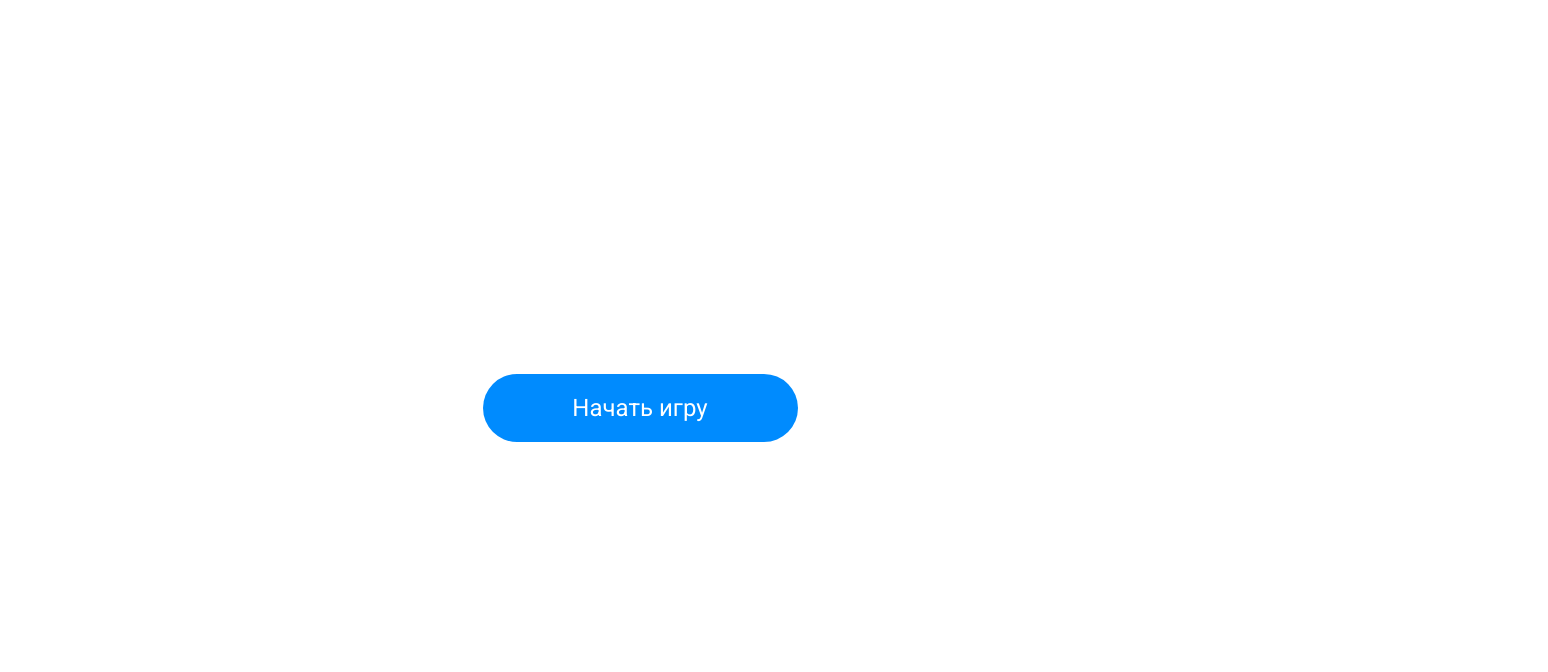
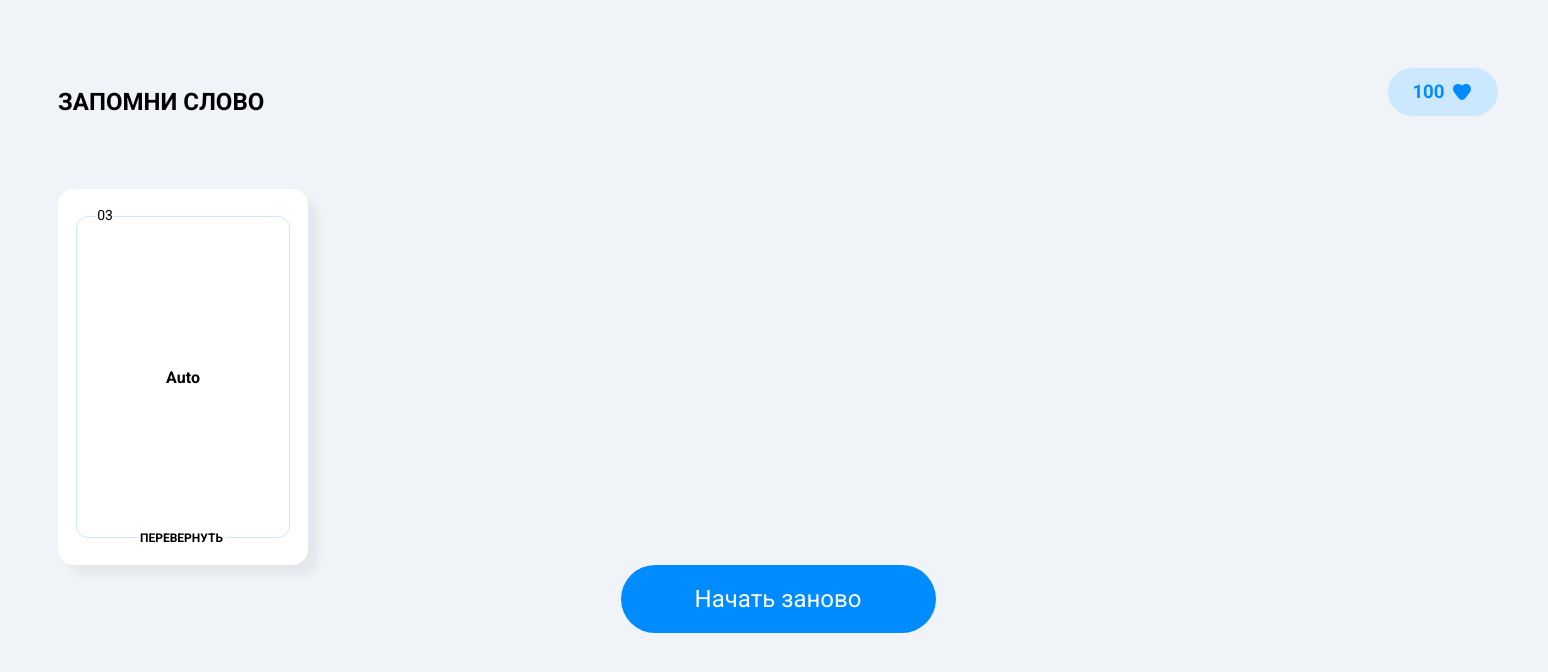
Before and after one commit to Alexandr231178/PurpleSchoolVue3, a Vue app: page / in a window 1280 px wide. Shown: the top 672 px of the page, 1548 px wide, since content can reach past the window. Built offline with nearby package versions, Linux system fonts and the light colour scheme.

Commit message:
home work 5.13

```diff
--- a/src/App.vue
+++ b/src/App.vue
@@ -1,20 +1,39 @@
 <script setup>
   import Button from "./components/Button.vue"
+  import Header from "./components/Header.vue";
+  // import CardContainer from "./components/CardContainer.vue";
+  import Card from "./components/Card.vue";
+
+  let cardData = {
+    cardNumber: "03",
+    word: "Auto"
+  }
+
+  function cardTurnNow(turnCard) {
+    cardData.word = "Автомобиль"
+  }
 </script>
 
 <template>
   <main class="main">
-    <Button>Начать игру</Button>
+    <Header />
+    <Card v-bind="cardData" @clickTurn="cardTurnNow"/>
+    <!-- <CardContainer v-bind="cardData"/> -->
+    <Button class="restart-button">Начать заново</Button>
   </main>
 
 </template>
 
 <style scoped>
   .main {
-    background: var(--colog-bg-main2);
+    background: var(--colog-bg2);
     padding: 60px 50px;
     border-radius: 25px;
+    text-align: center;
+  }
 
+  .restart-button {
+    margin: 0 auto;
   }
 
 </style>
--- /dev/null
+++ b/src/components/Card.vue
@@ -0,0 +1,84 @@
+<script setup>
+    const {cardNumber="01", word="Word"} = defineProps({
+        cardNumber: String,
+        word: String
+    })
+
+    const emit = defineEmits(["clickTurn"])
+    function turnCard() {
+        emit("clickTurn", "turnCard");
+    }
+
+</script>
+
+<template>
+    <div class="card">
+        <div class="card-content" @click="turnCard()">
+            <div class="card-number">{{ cardNumber }}</div>
+            <h4>{{ word }}</h4>
+            <div class="card-turn">Перевернуть</div>
+        </div>
+    </div>
+
+</template>
+
+<style scoped>
+    .card {
+        color: #000;
+        display: flex;
+        justify-content: center;
+        align-items: center;
+        width: 250px;
+        height: 376px;
+        background-color: var(--color-bg-card);
+        box-shadow: 10px 10px 10px 0px rgba(0, 0, 0, 0.05);
+        border-radius: 16px;
+        cursor: pointer;
+    }
+
+
+    .card-content {
+        position: relative;
+        display: flex;
+        justify-content: center;
+        align-items: center;
+        width: 212px;
+        height: 320px;
+        border: 1px solid rgba(204, 232, 255, 1);
+        border-radius: 12px;
+        font-family: var(--font2);
+    }
+
+    .card-content:hover {
+        border: 2px solid rgb(166, 10, 238);
+    }
+
+    .card-number {
+        position:absolute;
+        top: -10px;
+        left: 20px;
+        z-index: 1;
+        width: 16px;
+        height: 16px;
+        font-size: 14px;
+        font-weight: 400;
+        background-color: var(--color-bg-card);
+        text-align: center;
+    }
+
+    .card-turn {
+        position:absolute;
+        top: 312px;
+        left: 60px;
+        z-index: 1;
+        width: 89px;
+        height: 18px;
+        font-size: 12px;
+        font-weight: 700;
+        line-height: 18px;
+        letter-spacing: 12%;
+        text-transform: uppercase;
+        background-color: var(--color-bg-card);
+        text-align: center;
+    }
+</style>
--- /dev/null
+++ b/src/components/CardContainer.vue
@@ -0,0 +1,20 @@
+<script setup>
+    import Card from './Card.vue';
+
+</script>
+
+<template>
+    <div class="card-container">
+        <Card />
+
+    </div>
+</template>
+
+<style scoped>
+    .card-container {
+        width: 1440px;
+        margin: 0 auto;
+        margin-bottom: 100px;
+    }
+
+</style>
--- /dev/null
+++ b/src/components/Header.vue
@@ -0,0 +1,51 @@
+<script setup>
+    import StatisticIcon from '../icons/StatisticIcon.vue';
+</script>
+
+<template>
+    <header class="header">
+        <div class="header-container">
+            <h2 class="header-title">Запомни слово</h2>
+            <div class="statistic">
+                <h3 class="statistic-content">100</h3>
+                <StatisticIcon />
+            </div>
+        </div>
+    </header>
+</template>
+
+<style scoped>
+    .header {
+        height: 121px;
+    }
+
+    .header-container {
+        display: flex;
+        width: 1440px;
+        height: 100%;
+        margin: 0 auto;
+        justify-content: space-between;
+        font-family: var(--font2);
+    }
+
+    .header-title {
+        color: #000;
+        text-transform: uppercase;
+    }
+
+    .statistic {
+        display: flex;
+        justify-content: center;
+        align-items: center;
+        gap: 5px;
+        width: 110px;
+        height: 48px;
+        border-radius: 36px;
+        background-color: var(--color-bg-statistic);
+    }
+
+    .statistic-content {
+        color: var(--color-bg-btn2);
+    }
+
+</style>
--- /dev/null
+++ b/src/icons/StatisticIcon.vue
@@ -0,0 +1,7 @@
+<script setup></script>
+
+<template>
+    <svg width="24" height="24" viewBox="0 0 24 24" fill="none" xmlns="http://www.w3.org/2000/svg">
+<path d="M15.4709 4.0535C14.1978 4.22856 12.9226 4.8312 12 5.80891C11.0774 4.8312 9.8022 4.22856 8.52915 4.0535C6.91335 3.83131 5.1499 4.28425 4.05884 5.73088C2.64706 7.60276 2.64705 10.254 4.05884 12.1258L8.75286 18.3496C10.4125 20.5501 13.5875 20.5501 15.2471 18.3496L19.9412 12.1258C21.3529 10.254 21.3529 7.60276 19.9412 5.73088C18.8501 4.28425 17.0867 3.83131 15.4709 4.0535Z" fill="#008BFE"/>
+</svg>
+</template>
--- a/src/style.css
+++ b/src/style.css
@@ -1,17 +1,20 @@
 :root {
   --color-primary: #FFFFFF;
   --color-bg: #343D48;
-  --color-bg2: #ffffff;
+  --color-bg2: rgba(240, 244, 248, 1);
   --color-primary-inverted: #000000;
   --colog-bg-card: #272E37;
   --colog-bg-main: #222831;
-  --colog-bg-main2: #ffffff;
+  --colog-bg-main2: #a5b9ca;
   --gradient: linear-gradient(91deg, rgba(144, 217, 224, 0.90) 0.2%, rgba(84, 96, 230, 0.90) 100%);
   --gradient-inverted: linear-gradient(256deg, rgba(144, 217, 224, 0.90) 9.04%, rgba(84, 96, 230, 0.90) 100%);
   --font: "Montserrat", sans-serif;
   --font2: "Roboto", sans-serif;
   --color-bg-btn2: rgba(0, 139, 254, 1);
   --color-bg-btn2-hover: rgb(9, 50, 83);
+  --color-bg-statistic: rgba(204, 232, 255, 1);
+  --color-bg-card:rgb(255, 255, 255);
+
 
 
 }
@@ -26,6 +29,6 @@ body {
   background-color: var(--color-bg2);
 
   display: grid;
-  place-items: center;
+  place-items: top;
   min-height: 100vh;
 }
```
Also changed, not shown: 1 other file (tests, documents, lock files or other folders).
